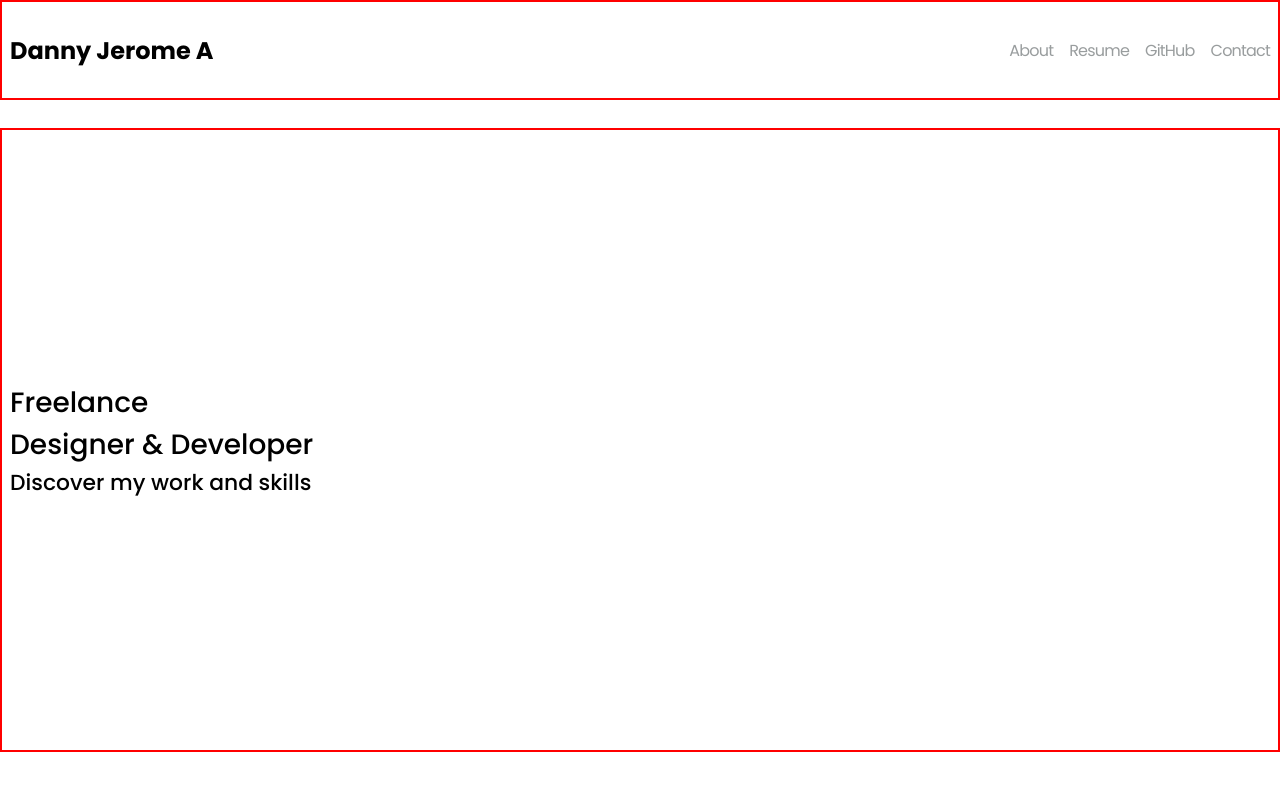
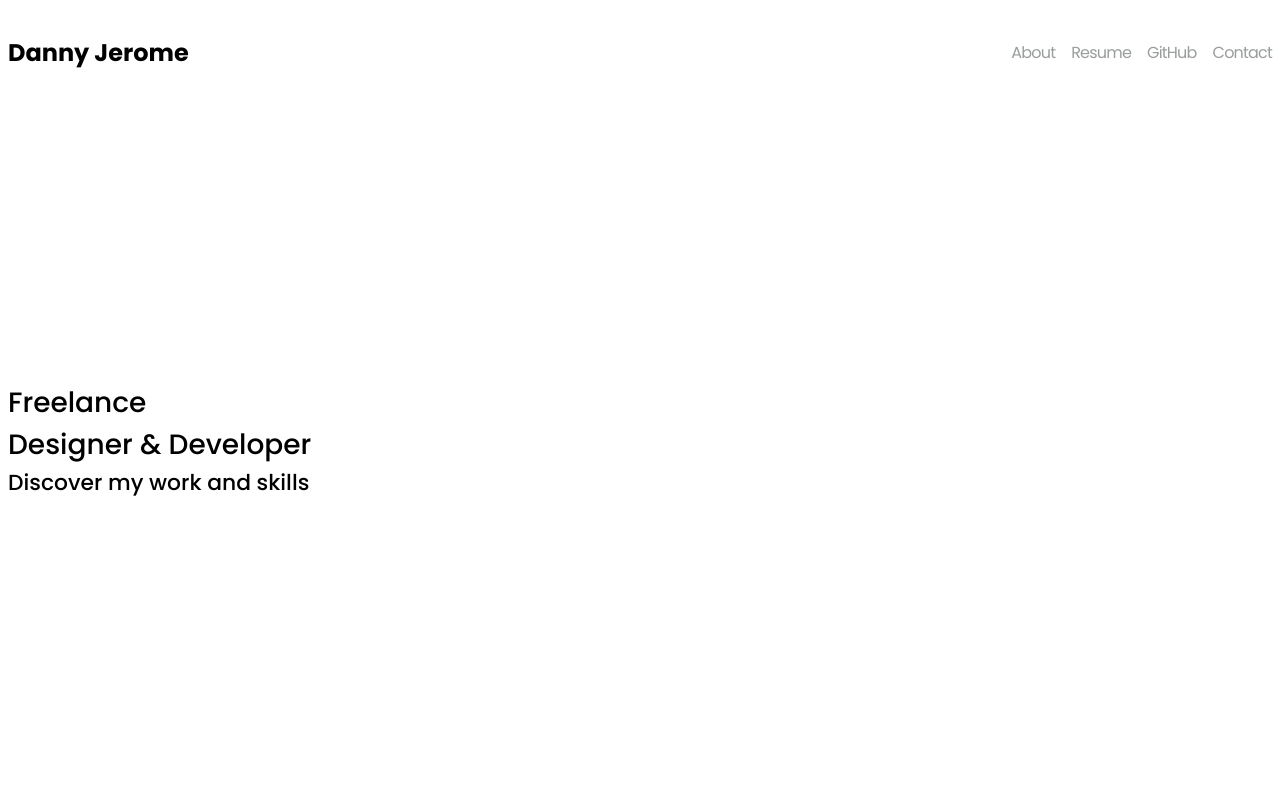
Before and after one commit to dannyjerome/dannyjerome.github.io, a plain HTML site: page HTML/index.html in a window 1280 px wide. Shown: the top 800 px of the page. Drawn offline with Linux system fonts and the light colour scheme.

Commit message:
Minor CSS change

```diff
--- a/CSS/styles.css
+++ b/CSS/styles.css
@@ -38,7 +38,7 @@ img {
 .navs {
   display: flex;
   width: 100%;
-  height: 6rem;
+  height: 100%;
   max-height: 4rem;
   justify-content: space-between;
   align-items: center;
@@ -63,7 +63,17 @@ footer {
 }
 
 /* xs */
-/* @media (min-width: 475px) {} */
+@media (min-width: 475px) {
+  .header {
+    font-size: 1rem;
+    padding-top: 1rem;
+    padding-bottom: 1rem;
+    position: fixed;
+    top: 0;
+    left: 0;
+    right: 0;
+  }
+}
 
 /* sm */
 /* @media (min-width: 640px) {} */
@@ -72,8 +82,8 @@ footer {
 @media (min-width: 768px) {
   .header {
     font-size: 1rem;
-    padding-top: 1rem;
-    padding-bottom: 1rem;
+    padding-top: 1.5rem;
+    padding-bottom: 1.5rem;
     position: fixed;
     top: 0;
     left: 0;
--- a/CSS/utility.css
+++ b/CSS/utility.css
@@ -5,7 +5,7 @@
   margin-right: auto;
   padding-left: 0.5rem;
   padding-right: 0.5rem;
-  border: 2px solid red;
+  /* border: 2px solid red; */
 }
 
 .section {
--- a/HTML/index.html
+++ b/HTML/index.html
@@ -3,7 +3,7 @@
   <head>
     <meta charset="UTF-8" />
     <meta name="viewport" content="width=device-width, initial-scale=1.0" />
-    <title>Responsive Nav Bar</title>
+    <title>Danny Jerome &middot; Freelance Designer & Developer</title>
     <link rel="stylesheet" href="/CSS/utility.css" />
     <link rel="stylesheet" href="/CSS/styles.css" />
     <link rel="stylesheet" href="/CSS/hero.css" />
@@ -17,7 +17,7 @@
   <body>
     <header class="header container">
       <nav class="navs">
-        <div class="navs__logo"><h2>Danny Jerome A</h2></div>
+        <div class="navs__logo"><h2>Danny Jerome</h2></div>
         <ul class="navs__links">
           <li><a href="#">About</a></li>
           <li><a href="#">Resume</a></li>
```
